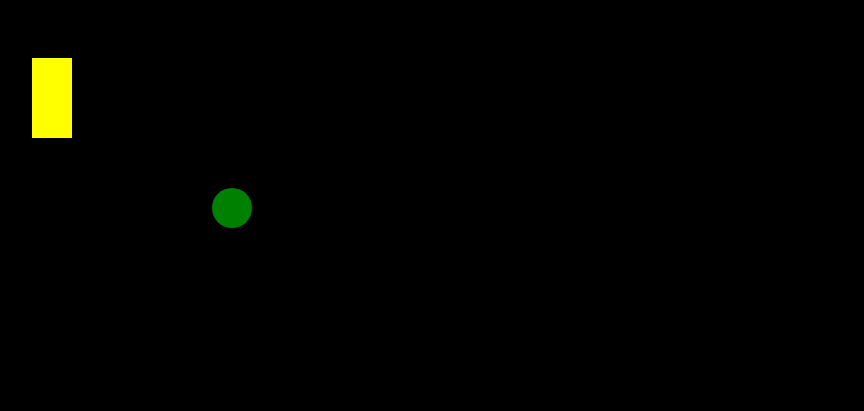
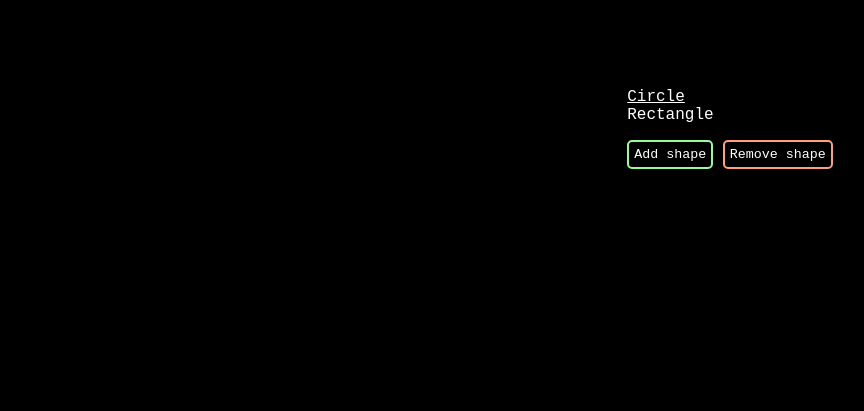
Before and after one commit to petraohlin/design-patterns-js, a plain HTML site: page composite/index.html in a window 1280 px wide. Shown: the whole page, without its empty margins (76-940 px from the left). Drawn offline with Linux system fonts and the light colour scheme.

Commit message:
added support for adding and removing multiple objects

```diff
--- a/composite/index.html
+++ b/composite/index.html
@@ -1,13 +1,19 @@
 <html>
 <head>
     <title>Composite</title>
-    <style>
-        body {
-            background: #000;
-        }
-    </style>
+    <link rel="stylesheet" type="text/css" href="style.css">
 </head>
 <body>
-    <canvas id="graphics" width="600" height="400" />
+    <canvas id="graphics" width="600" height="400"></canvas>
+    <div class="form">
+    	<form>
+    		<input type="radio" id="radio-circle" name="shape" value="circle" checked />
+			<label for="radio-circle">Circle</label> <br>
+			<input type="radio" id="radio-rectangle" name="shape" value="rectangle" />
+			<label for="radio-rectangle">Rectangle</label>
+		</form>
+		<button class="add" onclick="addShape()">Add shape</button>
+		<button class="remove" onclick="removeShape()">Remove shape</button>
+	</div>
     <script src="script.js"></script>
 </body>
--- a/composite/script.js
+++ b/composite/script.js
@@ -1,8 +1,21 @@
-
 // Component
 
 class Shape
 {
+	constructor(x, y, c) {
+		this.xPosition = x;
+		this.yPosition = y;
+		this.fillColor = c;
+	};
+
+	getPosition() {
+		return [this.xPosition, this.yPosition];
+	}
+
+	getColor() {
+		return this.fillColor;
+	}
+
 	draw(context) {};
 
 	add() {};
@@ -17,10 +30,14 @@ class Shape
 
 class Circle extends Shape
 {
+	constructor(x, y, c) {
+		super(x, y, c);
+	};
+
     draw(context) {
       	context.beginPath();
-      	context.arc(canvas.width / 2, canvas.height / 2, 20, 0, 2 * Math.PI, false);
-      	context.fillStyle = 'green';
+      	context.arc(super.getPosition()[0], super.getPosition()[1], 20, 0, 2 * Math.PI, false);
+      	context.fillStyle = super.getColor();
       	context.fill();
 	};
 
@@ -31,10 +48,15 @@ class Circle extends Shape
 
 class Rectangle extends Shape
 {
+
+	constructor(x, y, c) {
+		super(x, y, c);
+	};
+
     draw(context) {
       	context.beginPath();
-      	context.rect(100, 50, 40, 80);
-     	context.fillStyle = 'yellow';
+      	context.rect(super.getPosition()[0], super.getPosition()[1], 30, 40);
+     	context.fillStyle = super.getColor();
       	context.fill();
 	};
 
@@ -76,14 +98,35 @@ class ShapeGroup extends Shape
 }
 
 
+var colors = ['lightsalmon', 'hotpink', 'darkorange', 'lavender', 'plum', 'seagreen', 'yellowgreen', 'lightcyan', 'wheat'];
 const canvas = document.querySelector('#graphics');
 const context = canvas.getContext('2d');
 
 var shapes = new ShapeGroup();
 
-var circle = new Circle;
-var rectangle = new Rectangle;
+function addShape() {
+	var radios = document.getElementsByName('shape');
+	var xPosition = Math.random() * canvas.width;
+	var yPosition = Math.random() * canvas.height;
+	var fillColor = colors[Math.floor(Math.random() * colors.length)];
 
-shapes.add(circle);
-shapes.add(rectangle);
-shapes.draw(context);
+	for (var i = 0, length = radios.length; i < length; i++) {
+	    if (radios[i].checked) {
+
+	        if(radios[i].value == 'circle')
+	        	shapes.add(new Circle(xPosition, yPosition, fillColor));
+	        else
+	        	shapes.add(new Rectangle(xPosition, yPosition, fillColor));
+
+	        shapes.draw(context);
+	        break;
+	    }
+	}
+
+}
+
+function removeShape() {
+	shapes.remove();
+	context.clearRect(0, 0, canvas.width, canvas.height);
+	shapes.draw(context);
+}
```
